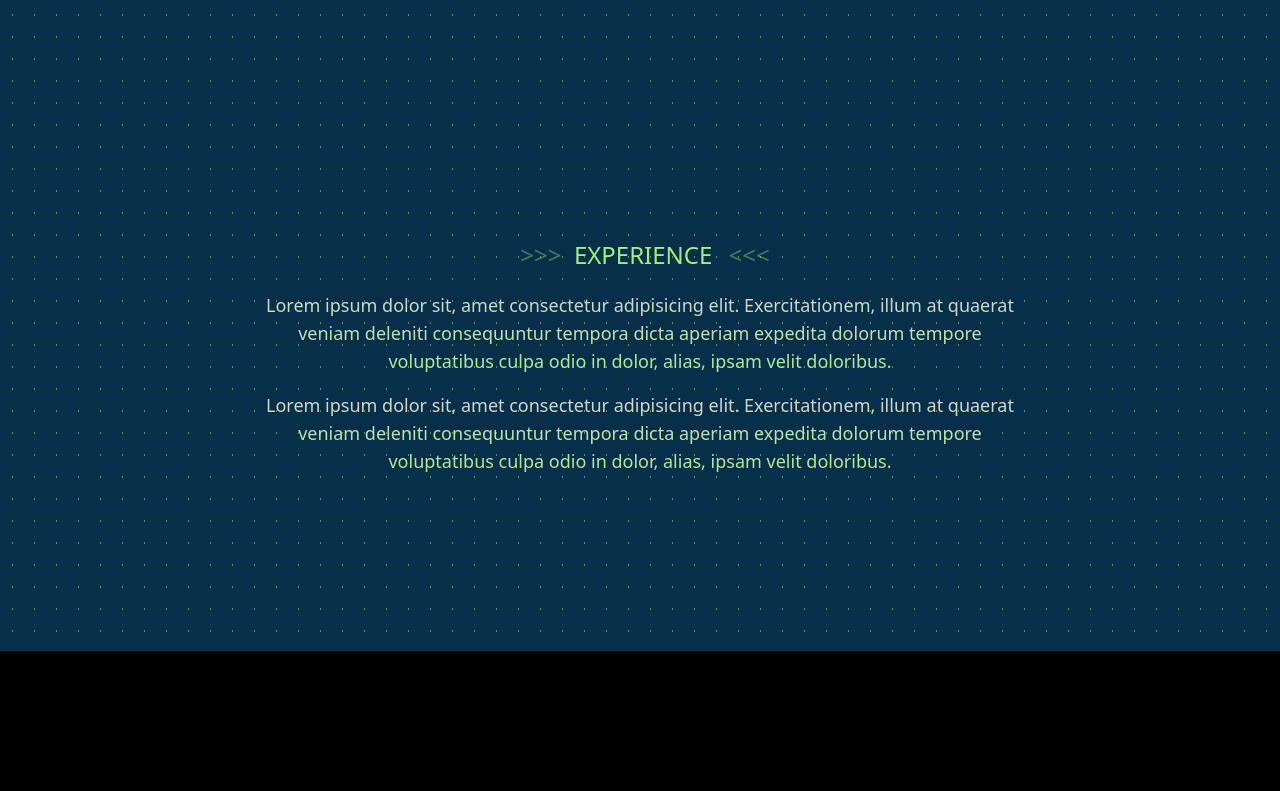
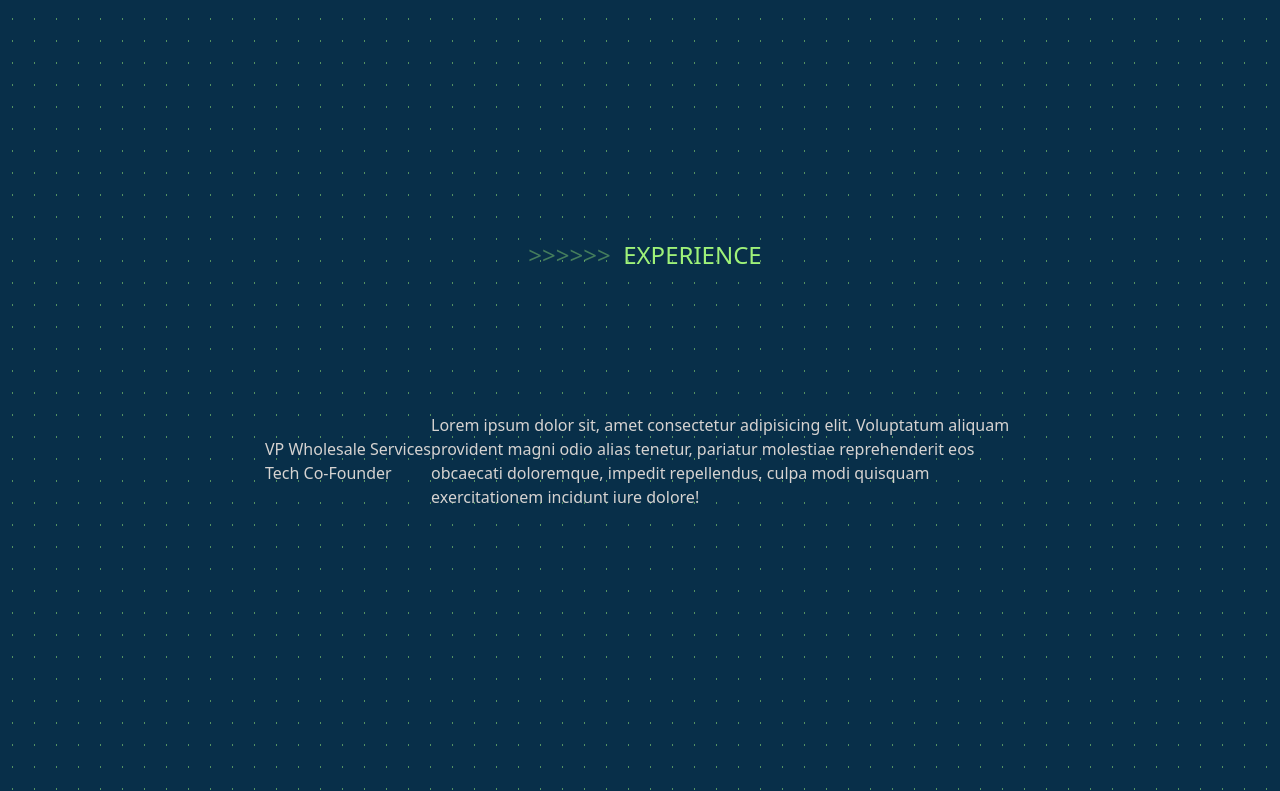
Before and after one commit to kdjordan/2023_portfolio, a Vue app: page / in a window 1280 px wide. Shown: the part 1786-2577 px from the top of the page. Before the commit the page ends 2437 px from the top, so only its background shows below. Built offline with nearby package versions, Linux system fonts and the light colour scheme.

Commit message:
tabbed index compon

```diff
--- /dev/null
+++ b/src/components/TabbedIndex.vue
@@ -0,0 +1,17 @@
+<template>
+	<div class="flex justfy-center items-center min-h-[340px]">
+		<div class="flex flex-col items-start min-w-max">
+			<button>VP Wholesale Services</button>
+			<button>Tech Co-Founder</button>
+		</div>
+		<div class="flex flex-col items-start">
+			<p>
+				Lorem ipsum dolor sit, amet consectetur adipisicing elit.
+				Voluptatum aliquam provident magni odio alias tenetur,
+				pariatur molestiae reprehenderit eos obcaecati doloremque,
+				impedit repellendus, culpa modi quisquam exercitationem
+				incidunt iure dolore!
+			</p>
+		</div>
+	</div>
+</template>
--- a/src/views/HomeAbout.vue
+++ b/src/views/HomeAbout.vue
@@ -4,10 +4,10 @@
 			id="copy"
 			class="flex flex-col  text-stone-300 pb-[20vh] lg:max-w-[750px] lg:mx-auto"
 		>
-		<div class="flex items-baseline text-2xl text-highGreen pb-[20px]">
+		<h2 class="flex items-baseline text-2xl text-highGreen pb-[20px]">
 			ABOUT
 			<span class="mb-[5px] ml-[10px] opacity-40">&#x3c;&#x3c;&#x3c;&#x3c;&#x3c;&#x3c;&#x3c;&#x3c;&#x3c;&#x3c;</span>
-		</div>
+		</h2>
 		<div class="text-lg gradient-text pb-4 flex flex-col gap-4">
 			<p class="mb-4">
 				Thanks for checking in, I'm
--- a/src/views/HomeExperience.vue
+++ b/src/views/HomeExperience.vue
@@ -1,30 +1,19 @@
+<script setup lang="ts">
+import TabbedIndex from '../components/TabbedIndex.vue';
+
+</script>
 <template>
 	<section id="experience" class="">
 		<div
 			class="flex flex-col items-center text-stone-300 pb-[20vh] lg:max-w-[750px] lg:mx-auto"
 		>
-			<div class="text-2xl text-highGreen pb-[20px] center">
+			<h2 class="text-2xl text-highGreen pb-[20px] center">
 				<span class="mb-[5px] ml-[10px] opacity-40"
-					>&gt;&gt;&gt;&nbsp;</span
+					>&gt;&gt;&gt;&gt;&gt;&gt;&nbsp;</span
 				>
 				EXPERIENCE
-				<span class="mb-[5px] ml-[10px] opacity-40"
-					>&lt;&lt;&lt;</span
-				>
-			</div>
-			<div class="text-lg gradient-text pb-4 text-center">
-				Lorem ipsum dolor sit, amet consectetur adipisicing elit.
-				Exercitationem, illum at quaerat veniam deleniti consequuntur
-				tempora dicta aperiam expedita dolorum tempore voluptatibus
-				culpa odio in dolor, alias, ipsam velit doloribus.
-			</div>
-			<div class="text-lg gradient-text pb-4 text-center">
-				Lorem ipsum dolor sit, amet consectetur adipisicing elit.
-				Exercitationem, illum at quaerat veniam deleniti consequuntur
-				tempora dicta aperiam expedita dolorum tempore voluptatibus
-				culpa odio in dolor, alias, ipsam velit doloribus.
-			</div>
-			<div></div>
+			</h2>
+			<TabbedIndex />
 		</div>
 	</section>
 	<!-- border border-2-highGreen  -->
--- a/tailwind.config.js
+++ b/tailwind.config.js
@@ -35,14 +35,6 @@ export default {
 			borderCustom: {
 				guides: '1px solid #027333',
 			},
-			checkMark: {
-				content: '***',
-				position: 'absolute',
-				left: '0px',
-				color: 'red',
-				fontSize: '16px',
-				lineHeight: '12px'
-			},
 			gridTemplateColumns: {
 				skills: 'repeat(2, minmax(140px, 200px))',
 			},
```
Also changed, not shown: src/views/Home.vue (+0 -9 lines).
